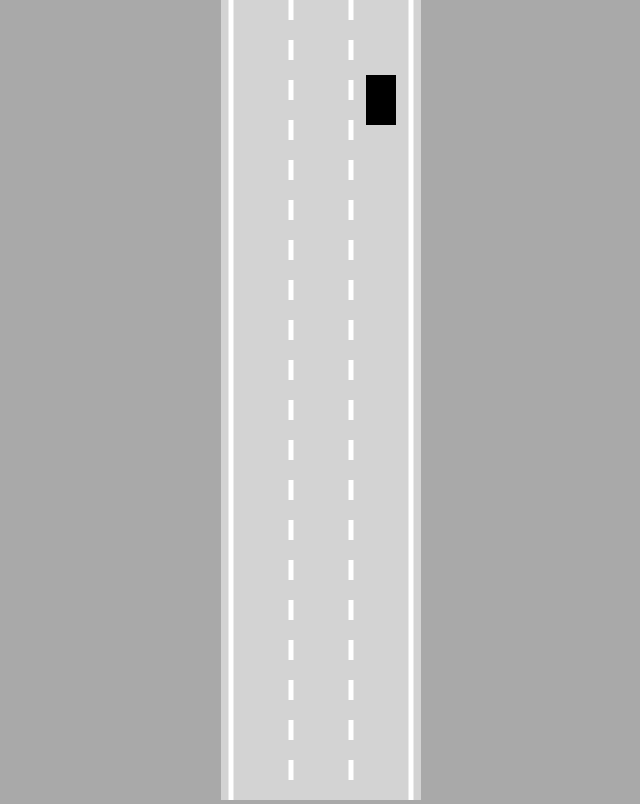
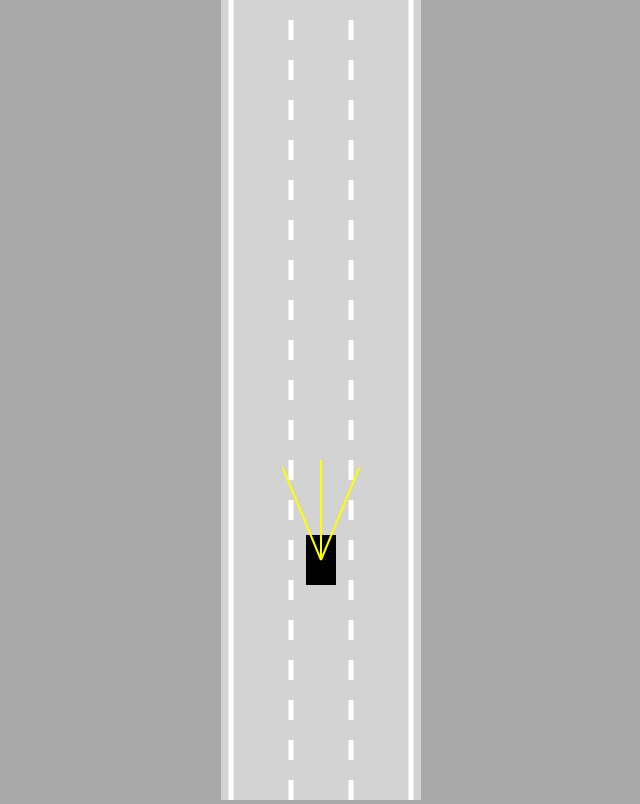
Before and after one commit to romeroleonardoalexandre/selfdrivingcar, a plain HTML site: page index.html in a window 1280 px wide. Shown: the whole page, without its empty margins (319-959 px from the left). Drawn offline with Linux system fonts and the light colour scheme.

Commit message:
feat(sensor): init sensors

```diff
--- a/index.html
+++ b/index.html
@@ -7,6 +7,7 @@
 </head>
 <body>
     <canvas id="myCanvas"></canvas>
+    <script src="./js/sensor.js"></script>
     <script src="./js/utils.js"></script>
     <script src="./js/road.js"></script>
     <script src="./js/controls.js"></script>
--- a/js/car.js
+++ b/js/car.js
@@ -11,11 +11,14 @@ class Car{
         this.maxSpeed = 3;
         this.friction = 0.05;
         this.angle = 0;
+        this.sensor = new Sensor(this);
+
         this.controls = new Controls();
     }
 
     update() {
         this.#move();
+        this.sensor.update();
     }
 
     #move() {
@@ -58,8 +61,6 @@ class Car{
             }
         }
 
-
-
         this.x -= Math.sin(this.angle)*this.speed;
         this.y -= Math.cos(this.angle)*this.speed;
     }
@@ -80,5 +81,7 @@ class Car{
         ctx.fill();
 
         ctx.restore();
+
+        this.sensor.draw(ctx);
     }
 }
--- a/js/main.js
+++ b/js/main.js
@@ -4,7 +4,7 @@ canvas.width = 200;
 
 const ctx = canvas.getContext("2d");
 const road=new Road(canvas.width/2, canvas.width*0.9)
-const car= new Car(road.getLaneCenter(2), 100,30,50);
+const car= new Car(road.getLaneCenter(1), 100,30,50);
 
 animate();
 
@@ -12,7 +12,13 @@ function animate(){
     car.update();
 
     canvas.height = window.innerHeight;
+
+    ctx.save();
+    ctx.translate(0, -car.y+canvas.height*0.7)
+
     road.draw(ctx);
     car.draw(ctx);
+
+    ctx.restore();
     requestAnimationFrame(animate);
 }
--- /dev/null
+++ b/js/sensor.js
@@ -0,0 +1,41 @@
+class Sensor {
+    constructor(car) {
+        this.car = car;
+        this.rayCount = 3;
+        this.rayLength = 100;
+        this.raySpread=Math.PI/4;
+
+        this.rays=[];
+    }
+
+    update() {
+        this.ray=[];
+        for (let i=0; i<this.rayCount;i++) {
+            const rayAngle=lerp(this.raySpread/2,-this.raySpread/2, i/(this.rayCount-1));
+            const start={x:this.car.x, y:this.car.y};
+            const end={
+                x:this.car.x-Math.sin(rayAngle)*this.rayLength,
+                y:this.car.y-Math.cos(rayAngle)*this.rayLength,
+            };
+
+            this.rays.push([start,end]);
+        }
+    }
+
+    draw(ctx) {
+        for (let i = 0; i < this.rayCount; i++) {
+            ctx.beginPath();
+            ctx.lineWidth=2;
+            ctx.strokeStyle="yellow";
+            ctx.moveTo(
+                this.rays[i][0].x,
+                this.rays[i][0].y
+            );
+            ctx.lineTo(
+                this.rays[i][1].x,
+                this.rays[i][1].y
+            );
+            ctx.stroke();
+        }
+    }
+}
```
